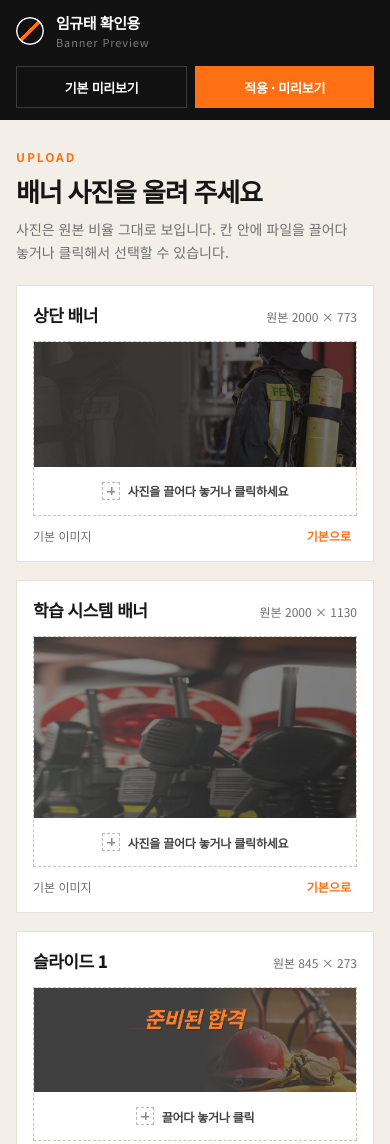
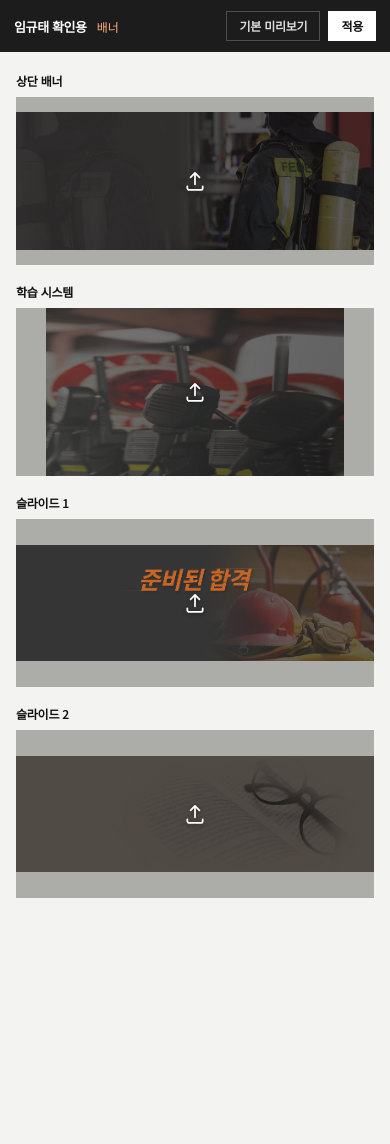
Before and after one commit to changhyun152521/design-check, a plain HTML site: page index.html in a window 390 px wide. Shown: the top 1144 px of the page. After the commit the page ends 954 px from the top, so only its background shows below. Drawn offline with Linux system fonts and the light colour scheme.

Commit message:
업로드 칸을 사진 중앙의 선 아이콘으로 정리하고 상단바를 적용 화면과 맞춘다.

```diff
--- a/css/app.css
+++ b/css/app.css
@@ -1,352 +1,293 @@
 :root {
-  --orange: #fe7013;
-  --orange-dark: #e25f0c;
-  --ink: #161616;
-  --muted: #6f6f6f;
-  --line: #e6e1da;
-  --paper: #f3efe8;
-  --card: #fff;
+  --c: #111;
+  --m: #8a8a8a;
+  --bg: #f3f3f1;
+  --bar: #1c1c1c;
+  --or: #fe7013;
 }
 
 * { box-sizing: border-box; }
-html, body { margin: 0; min-height: 100%; }
+html, body { margin: 0; }
 body.app {
   font-family: "Noto Sans KR", sans-serif;
-  background: var(--paper);
-  color: var(--ink);
-  min-height: 100vh;
+  background: var(--bg);
+  color: var(--c);
   min-height: 100dvh;
 }
-
 .app-upload[hidden],
 .app-preview[hidden] { display: none !important; }
 
-.wrap {
-  width: min(1080px, calc(100% - 48px));
-  margin: 0 auto;
-}
-
-.site-header {
+.bar {
   position: sticky;
   top: 0;
-  z-index: 20;
-  background: #111;
-  color: #fff;
-}
-.site-header .wrap {
+  z-index: 40;
   display: flex;
   align-items: center;
   justify-content: space-between;
   gap: 16px;
-  min-height: 72px;
-  padding: 12px 0;
+  min-height: 52px;
+  padding: 8px 22px;
+  background: var(--bar);
+  color: #fff;
 }
-.brand {
+.bar-left {
+  display: flex;
+  align-items: baseline;
+  gap: 10px;
+  min-width: 0;
+}
+.logo {
+  color: #fff;
+  text-decoration: none;
+  font-size: 13px;
+  font-weight: 700;
+  letter-spacing: -0.03em;
+  white-space: nowrap;
+}
+.bar-note {
+  font-style: normal;
+  font-size: 12px;
+  font-weight: 500;
+  color: #ffb07a;
+  white-space: nowrap;
+}
+.bar-actions {
   display: flex;
   align-items: center;
-  gap: 12px;
-  color: inherit;
-  text-decoration: none;
+  gap: 8px;
+  flex-shrink: 0;
 }
-.brand-mark {
-  width: 28px;
-  height: 28px;
-  border-radius: 50%;
-  box-shadow: inset 0 0 0 1.5px #fff;
-  background:
-    linear-gradient(135deg, transparent 46%, var(--orange) 46% 54%, transparent 54%),
-    #111;
-}
-.brand strong {
-  display: block;
-  font-size: 15px;
-  font-weight: 700;
-  letter-spacing: -0.03em;
-}
-.brand em {
-  display: block;
-  margin-top: 1px;
-  font-style: normal;
-  font-size: 11px;
-  letter-spacing: 0.08em;
-  color: rgba(255,255,255,.45);
-}
-.header-actions { display: flex; gap: 8px; flex-wrap: wrap; }
 
 .btn {
-  height: 42px;
-  padding: 0 16px;
-  border: 1px solid rgba(255,255,255,.18);
-  background: transparent;
-  color: #fff;
-  font-size: 13px;
-  font-weight: 700;
+  height: 30px;
+  padding: 0 12px;
+  border: 1px solid transparent;
+  font: inherit;
+  font-size: 12px;
+  font-weight: 600;
   letter-spacing: -0.02em;
   cursor: pointer;
-  font-family: inherit;
+  line-height: 1;
 }
-.btn:hover { background: rgba(255,255,255,.06); }
-.btn-primary {
-  border-color: var(--orange);
-  background: var(--orange);
+.btn-ghost {
+  background: transparent;
+  border-color: rgba(255,255,255,.22);
+  color: #ddd;
 }
-.btn-primary:hover { background: var(--orange-dark); }
+.btn-ghost:hover {
+  border-color: rgba(255,255,255,.4);
+  color: #fff;
+  background: rgba(255,255,255,.06);
+}
+.btn-solid {
+  background: #fff;
+  color: #111;
+}
+.btn-solid:hover { background: #ececec; }
 
-.intro {
-  padding: 48px 0 12px;
+.seg {
+  display: inline-flex;
+  height: 30px;
+  padding: 2px;
+  background: #111;
+  border: 1px solid rgba(255,255,255,.1);
 }
-.eyebrow {
-  margin: 0 0 10px;
+.seg button {
+  min-width: 52px;
+  height: 100%;
+  border: 0;
+  background: transparent;
+  color: #888;
+  font: inherit;
   font-size: 12px;
   font-weight: 700;
-  letter-spacing: 0.16em;
-  text-transform: uppercase;
-  color: var(--orange);
+  cursor: pointer;
 }
-.intro h1 {
-  margin: 0 0 10px;
-  font-size: clamp(28px, 4vw, 40px);
-  font-weight: 800;
-  letter-spacing: -0.045em;
-  line-height: 1.25;
-  word-break: keep-all;
-}
-.intro-text {
-  margin: 0;
-  max-width: 520px;
-  font-size: 15px;
-  line-height: 1.7;
-  color: var(--muted);
-  word-break: keep-all;
+.seg button.is-on {
+  background: #2a2a2a;
+  color: #fff;
 }
 
-.board { padding: 20px 0 72px; }
-.panel {
-  background: var(--card);
-  border: 1px solid var(--line);
-  padding: 22px;
-  margin-bottom: 18px;
+.page {
+  width: min(920px, calc(100% - 48px));
+  margin: 0 auto;
+  padding: 28px 0 72px;
+  display: grid;
+  grid-template-columns: 1fr 1fr;
+  gap: 22px 18px;
+  align-items: start;
 }
-.panel-head {
+
+.shot { margin: 0; }
+figcaption {
   display: flex;
   align-items: baseline;
   justify-content: space-between;
-  gap: 12px;
-  margin-bottom: 14px;
+  margin-bottom: 8px;
 }
-.panel-head h2 {
-  margin: 0;
-  font-size: 17px;
-  font-weight: 800;
-  letter-spacing: -0.03em;
+figcaption span {
+  font-size: 12px;
+  font-weight: 600;
+  letter-spacing: -0.02em;
 }
-.panel-head span {
-  font-size: 12px;
-  color: var(--muted);
+figcaption button {
+  border: 0;
+  background: none;
+  padding: 0;
+  font: inherit;
+  font-size: 11px;
+  color: var(--m);
+  cursor: pointer;
+  opacity: 0;
+  pointer-events: none;
 }
-.panel-row {
-  display: grid;
-  grid-template-columns: 1fr 1fr;
-  gap: 18px;
+.shot.has-file figcaption button {
+  opacity: 1;
+  pointer-events: auto;
 }
-.panel-row .panel { margin-bottom: 0; }
+figcaption button:hover { color: var(--c); }
 
 .drop {
-  --ratio: 2000 / 773;
-  display: block;
-  border: 1.5px dashed #cfc6ba;
-  background: #faf7f2;
-  cursor: pointer;
-  transition: border-color .2s ease, background .2s ease, box-shadow .2s ease;
-}
-.drop:hover,
-.drop.is-drag {
-  border-color: var(--orange);
-  border-style: solid;
-  background: #fff8f2;
-  box-shadow: inset 0 0 0 1px rgba(254,112,19,.18);
-}
-.drop.is-drag .drop-hint strong { color: var(--orange); }
-.drop input { display: none; }
-.drop-frame {
+  --ratio: 16 / 9;
   position: relative;
   display: block;
   width: 100%;
-  aspect-ratio: var(--ratio);
-  background: #ece7e0;
+  height: 210px;
+  background: #d8d8d4;
+  cursor: pointer;
+  overflow: hidden;
 }
-.drop-frame img {
+.drop input { display: none; }
+.drop img {
   position: absolute;
   inset: 0;
   width: 100%;
   height: 100%;
   object-fit: contain;
   object-position: center;
+  pointer-events: none;
+  user-select: none;
 }
-.drop-frame img.preview { display: none; }
+.drop img.preview { display: none; }
 .drop.has-file img.preview { display: block; }
 .drop.has-file img.preview-default { display: none; }
-.drop-hint {
+.drop::before {
+  content: "";
+  position: absolute;
+  inset: 8px;
+  z-index: 1;
+  border: 1.5px dashed transparent;
+  pointer-events: none;
+  transition: border-color .18s ease;
+}
+.drop::after {
+  content: "";
+  position: absolute;
+  inset: 0;
+  background: rgba(17,17,17,.22);
+  opacity: 1;
+  transition: background-color .18s ease;
+}
+.swap {
+  position: absolute;
+  left: 50%;
+  top: 50%;
+  z-index: 2;
+  width: 32px;
+  height: 32px;
+  margin: -16px 0 0 -16px;
+  background: none;
+  color: #fff;
+  pointer-events: none;
   display: flex;
   align-items: center;
   justify-content: center;
-  gap: 8px;
-  min-height: 48px;
-  padding: 10px 12px;
-  border-top: 1.5px dashed inherit;
-  border-top-color: #cfc6ba;
-  background: #fff;
+  filter: drop-shadow(0 1px 2px rgba(0,0,0,.45));
+  transition: transform .18s ease, opacity .18s ease;
 }
-.drop:hover .drop-hint,
-.drop.is-drag .drop-hint { border-top-color: var(--orange); }
-.drop-hint i {
-  width: 18px;
-  height: 18px;
-  border: 1.5px dashed #bbb;
-  background:
-    linear-gradient(#8a8a8a, #8a8a8a) center 8px / 8px 1.5px no-repeat,
-    linear-gradient(#8a8a8a, #8a8a8a) 8px 4px / 1.5px 8px no-repeat;
+.swap svg {
+  width: 32px;
+  height: 32px;
+  display: block;
 }
-.drop-hint strong {
-  font-size: 13px;
-  font-weight: 700;
-  letter-spacing: -0.02em;
-  color: #444;
+.drop:hover::after,
+.drop:focus-within::after {
+  background: rgba(17,17,17,.38);
 }
-.drop-meta {
-  display: flex;
-  align-items: center;
-  justify-content: space-between;
-  gap: 8px;
-  margin-top: 10px;
-  font-size: 12px;
-  color: var(--muted);
+.drop:hover .swap,
+.drop:focus-within .swap {
+  transform: scale(1.12);
 }
-.drop-meta button {
-  border: 0;
-  background: transparent;
-  color: var(--orange);
-  font-size: 12px;
-  font-weight: 700;
-  cursor: pointer;
-  font-family: inherit;
+.drop.is-drag::before {
+  border-color: rgba(255,255,255,.88);
 }
+.drop.is-drag::after {
+  background: rgba(17,17,17,.52);
+}
+.drop.is-drag .swap {
+  transform: scale(1.18);
+}
+.file {
+  margin: 6px 0 0;
+  font-size: 11px;
+  color: var(--m);
+}
+.file:empty { display: none; }
 
 .app-preview {
-  height: 100vh;
   height: 100dvh;
   display: flex;
   flex-direction: column;
   background: #111;
 }
-.preview-toolbar {
-  flex: 0 0 auto;
-  display: flex;
-  align-items: center;
-  justify-content: space-between;
-  gap: 12px;
-  padding: 10px 14px;
-  background: #1c1c1c;
-  color: #fff;
-}
-.preview-toolbar .title {
-  font-size: 13px;
-  font-weight: 700;
-  letter-spacing: -0.02em;
-}
-.preview-toolbar .title em {
-  font-style: normal;
-  color: #ffb07a;
-  margin-left: 8px;
-  font-weight: 500;
-}
-.toolbar-right {
-  display: flex;
-  align-items: center;
-  gap: 8px;
-}
-.device-toggle {
-  display: inline-flex;
-  border: 1px solid #3a3a3a;
-  background: #2a2a2a;
-  overflow: hidden;
-}
-.device-toggle button {
-  min-width: 72px;
-  height: 36px;
-  border: 0;
-  background: transparent;
-  font-size: 13px;
-  font-weight: 700;
-  color: #bbb;
-  cursor: pointer;
-  font-family: inherit;
-}
-.device-toggle button.is-on {
-  background: var(--orange);
-  color: #fff;
-}
-.preview-toolbar .btn {
-  height: 36px;
-  border-color: #444;
-  color: #eee;
-}
+.app-preview .bar { flex-shrink: 0; }
 .preview-stage {
-  flex: 1 1 auto;
+  flex: 1;
   min-height: 0;
   display: flex;
   justify-content: center;
   background: #0d0d0d;
 }
-.preview-stage.is-pc {
-  overflow: hidden;
-  align-items: flex-start;
-}
+.preview-stage.is-pc { overflow: hidden; align-items: flex-start; }
 .preview-stage.is-pc .phone {
   flex: 0 0 1440px;
   width: 1440px;
   min-width: 1440px;
-  height: calc((100dvh - 56px) / var(--pc-scale, 1));
+  height: calc((100dvh - 52px) / var(--pc-scale, 1));
   transform: scale(var(--pc-scale, 1));
   transform-origin: top center;
 }
 .preview-stage.is-mobile {
   align-items: center;
-  padding: 18px 12px;
+  padding: 16px 12px;
 }
 .preview-stage.is-mobile .phone {
   width: 390px;
   max-width: 100%;
   height: 100%;
-  max-height: calc(100dvh - 92px);
+  max-height: calc(100dvh - 84px);
   border: 10px solid #1a1a1a;
   border-radius: 28px;
 }
 .phone { overflow: hidden; background: #fff; }
-.phone iframe {
-  width: 100%;
-  height: 100%;
-  border: 0;
-  display: block;
+.phone iframe { width: 100%; height: 100%; border: 0; display: block; }
+
+@media (max-width: 760px) {
+  .bar {
+    padding: 8px 14px;
+    flex-wrap: wrap;
+  }
+  .page {
+    width: calc(100% - 32px);
+    grid-template-columns: 1fr;
+    gap: 18px;
+    padding: 20px 0 56px;
+  }
+  .drop { height: 168px; }
+  .swap {
+    width: 28px;
+    height: 28px;
+    margin: -14px 0 0 -14px;
+  }
+  .swap svg { width: 28px; height: 28px; }
 }
-
-@media (max-width: 800px) {
-  .wrap { width: calc(100% - 32px); }
-  .site-header .wrap {
-    min-height: 0;
-    padding: 12px 0;
-    flex-direction: column;
-    align-items: stretch;
-  }
-  .header-actions { width: 100%; }
-  .header-actions .btn { flex: 1 1 auto; }
-  .intro { padding: 28px 0 8px; }
-  .intro h1 { font-size: 26px; }
-  .intro-text { font-size: 14px; }
-  .board { padding: 12px 0 40px; }
-  .panel { padding: 16px; }
-  .panel-row { grid-template-columns: 1fr; }
-  .drop-hint strong { font-size: 12px; }
-  .preview-toolbar { flex-wrap: wrap; }
-  .toolbar-right { width: 100%; justify-content: space-between; }
-}
--- a/index.html
+++ b/index.html
@@ -9,140 +9,119 @@
   <meta property="og:title" content="임규태 확인용">
   <meta property="og:description" content="배너 사진을 올리고 홈페이지에 적용해 미리 확인합니다.">
   <meta property="og:image" content="site/img/common/og-share.png">
-  <link rel="stylesheet" href="https://fonts.googleapis.com/css2?family=Noto+Sans+KR:wght@400;500;600;700;800&display=swap">
-  <link rel="stylesheet" href="css/app.css">
+  <link rel="stylesheet" href="https://fonts.googleapis.com/css2?family=Noto+Sans+KR:wght@400;500;600;700&display=swap">
+  <link rel="stylesheet" href="css/app.css?v=13">
 </head>
 <body class="app">
   <section class="app-upload" id="uploadView">
-    <header class="site-header">
-      <div class="wrap">
-        <a class="brand" href="./">
-          <span class="brand-mark" aria-hidden="true"></span>
-          <span>
-            <strong>임규태 확인용</strong>
-            <em>Banner Preview</em>
-          </span>
-        </a>
-        <nav class="header-actions">
-          <button type="button" class="btn" id="btnPreviewDefault">기본 미리보기</button>
-          <button type="button" class="btn btn-primary" id="btnPreview">적용 · 미리보기</button>
-        </nav>
+    <header class="bar">
+      <div class="bar-left">
+        <a class="logo" href="./">임규태 확인용</a>
+        <span class="bar-note">배너</span>
+      </div>
+      <div class="bar-actions">
+        <button type="button" class="btn btn-ghost" id="btnPreviewDefault">기본 미리보기</button>
+        <button type="button" class="btn btn-solid" id="btnPreview">적용</button>
       </div>
     </header>
 
-    <section class="intro">
-      <div class="wrap">
-        <p class="eyebrow">Upload</p>
-        <h1>배너 사진을 올려 주세요</h1>
-        <p class="intro-text">사진은 원본 비율 그대로 보입니다. 칸 안에 파일을 끌어다 놓거나 클릭해서 선택할 수 있습니다.</p>
-      </div>
-    </section>
+    <main class="page">
+      <figure class="shot">
+        <figcaption>
+          <span>상단 배너</span>
+          <button type="button" data-clear>되돌리기</button>
+        </figcaption>
+        <label class="drop" data-ratio="2000 / 773" style="--ratio:2000 / 773" aria-label="상단 배너 올리기">
+          <input id="fileTop" type="file" accept="image/*">
+          <img class="preview-default" src="site/img/common/head_bg.png" alt="">
+          <img class="preview" alt="">
+          <em class="swap" aria-hidden="true">
+            <svg viewBox="0 0 24 24" fill="none">
+              <path d="M12 14.8V5.6" stroke="currentColor" stroke-width="1.5" stroke-linecap="round"/>
+              <path d="M8.2 8.8 12 5l3.8 3.8" stroke="currentColor" stroke-width="1.5" stroke-linecap="round" stroke-linejoin="round"/>
+              <path d="M5.4 16.6v1.4A1.7 1.7 0 0 0 7.1 19.7h9.8a1.7 1.7 0 0 0 1.7-1.7v-1.4" stroke="currentColor" stroke-width="1.5" stroke-linecap="round"/>
+            </svg>
+          </em>
+        </label>
+        <p class="file" data-filename></p>
+      </figure>
 
-    <main class="board">
-      <div class="wrap">
-        <article class="panel">
-          <header class="panel-head">
-            <h2>상단 배너</h2>
-            <span>원본 2000 × 773</span>
-          </header>
-          <label class="drop" data-ratio="2000 / 773" style="--ratio:2000 / 773">
-            <input id="fileTop" type="file" accept="image/*">
-            <span class="drop-frame">
-              <img class="preview-default" src="site/img/common/head_bg.png" alt="상단 배너 기본 이미지">
+      <figure class="shot">
+        <figcaption>
+          <span>학습 시스템</span>
+          <button type="button" data-clear>되돌리기</button>
+        </figcaption>
+        <label class="drop" data-ratio="2000 / 1130" style="--ratio:2000 / 1130" aria-label="학습 시스템 배너 올리기">
+          <input id="fileSystem" type="file" accept="image/*">
+          <img class="preview-default" src="site/img/main/inc02/in02_bg.png" alt="">
           <img class="preview" alt="">
-            </span>
-            <span class="drop-hint">
-              <i aria-hidden="true"></i>
-              <strong>사진을 끌어다 놓거나 클릭하세요</strong>
-            </span>
+          <em class="swap" aria-hidden="true">
+            <svg viewBox="0 0 24 24" fill="none">
+              <path d="M12 14.8V5.6" stroke="currentColor" stroke-width="1.5" stroke-linecap="round"/>
+              <path d="M8.2 8.8 12 5l3.8 3.8" stroke="currentColor" stroke-width="1.5" stroke-linecap="round" stroke-linejoin="round"/>
+              <path d="M5.4 16.6v1.4A1.7 1.7 0 0 0 7.1 19.7h9.8a1.7 1.7 0 0 0 1.7-1.7v-1.4" stroke="currentColor" stroke-width="1.5" stroke-linecap="round"/>
+            </svg>
+          </em>
         </label>
-          <div class="drop-meta">
-            <span data-filename>기본 이미지</span>
-            <button type="button" data-clear>기본으로</button>
-          </div>
-        </article>
+        <p class="file" data-filename></p>
+      </figure>
 
-        <article class="panel">
-          <header class="panel-head">
-            <h2>학습 시스템 배너</h2>
-            <span>원본 2000 × 1130</span>
-          </header>
-          <label class="drop" data-ratio="2000 / 1130" style="--ratio:2000 / 1130">
-            <input id="fileSystem" type="file" accept="image/*">
-            <span class="drop-frame">
-              <img class="preview-default" src="site/img/main/inc02/in02_bg.png" alt="학습 시스템 배너 기본 이미지">
+      <figure class="shot">
+        <figcaption>
+          <span>슬라이드 1</span>
+          <button type="button" data-clear>되돌리기</button>
+        </figcaption>
+        <label class="drop" data-ratio="845 / 273" style="--ratio:845 / 273" aria-label="슬라이드 1 올리기">
+          <input id="fileSlide1" type="file" accept="image/*">
+          <img class="preview-default" src="site/img/main/inc01/banner01.png" alt="">
           <img class="preview" alt="">
-            </span>
-            <span class="drop-hint">
-              <i aria-hidden="true"></i>
-              <strong>사진을 끌어다 놓거나 클릭하세요</strong>
-            </span>
+          <em class="swap" aria-hidden="true">
+            <svg viewBox="0 0 24 24" fill="none">
+              <path d="M12 14.8V5.6" stroke="currentColor" stroke-width="1.5" stroke-linecap="round"/>
+              <path d="M8.2 8.8 12 5l3.8 3.8" stroke="currentColor" stroke-width="1.5" stroke-linecap="round" stroke-linejoin="round"/>
+              <path d="M5.4 16.6v1.4A1.7 1.7 0 0 0 7.1 19.7h9.8a1.7 1.7 0 0 0 1.7-1.7v-1.4" stroke="currentColor" stroke-width="1.5" stroke-linecap="round"/>
+            </svg>
+          </em>
         </label>
-          <div class="drop-meta">
-            <span data-filename>기본 이미지</span>
-            <button type="button" data-clear>기본으로</button>
-          </div>
-        </article>
+        <p class="file" data-filename></p>
+      </figure>
 
-        <div class="panel-row">
-          <article class="panel">
-            <header class="panel-head">
-              <h2>슬라이드 1</h2>
-              <span>원본 845 × 273</span>
-            </header>
-            <label class="drop" data-ratio="845 / 273" style="--ratio:845 / 273">
-              <input id="fileSlide1" type="file" accept="image/*">
-              <span class="drop-frame">
-                <img class="preview-default" src="site/img/main/inc01/banner01.png" alt="슬라이드 1 기본 이미지">
+      <figure class="shot">
+        <figcaption>
+          <span>슬라이드 2</span>
+          <button type="button" data-clear>되돌리기</button>
+        </figcaption>
+        <label class="drop" data-ratio="845 / 273" style="--ratio:845 / 273" aria-label="슬라이드 2 올리기">
+          <input id="fileSlide2" type="file" accept="image/*">
+          <img class="preview-default" src="site/img/main/inc01/banner03.png" alt="">
           <img class="preview" alt="">
-              </span>
-              <span class="drop-hint">
-                <i aria-hidden="true"></i>
-                <strong>끌어다 놓거나 클릭</strong>
-              </span>
+          <em class="swap" aria-hidden="true">
+            <svg viewBox="0 0 24 24" fill="none">
+              <path d="M12 14.8V5.6" stroke="currentColor" stroke-width="1.5" stroke-linecap="round"/>
+              <path d="M8.2 8.8 12 5l3.8 3.8" stroke="currentColor" stroke-width="1.5" stroke-linecap="round" stroke-linejoin="round"/>
+              <path d="M5.4 16.6v1.4A1.7 1.7 0 0 0 7.1 19.7h9.8a1.7 1.7 0 0 0 1.7-1.7v-1.4" stroke="currentColor" stroke-width="1.5" stroke-linecap="round"/>
+            </svg>
+          </em>
         </label>
-            <div class="drop-meta">
-              <span data-filename>기본 이미지</span>
-              <button type="button" data-clear>기본으로</button>
-            </div>
-          </article>
-          <article class="panel">
-            <header class="panel-head">
-              <h2>슬라이드 2</h2>
-              <span>원본 845 × 273</span>
-            </header>
-            <label class="drop" data-ratio="845 / 273" style="--ratio:845 / 273">
-              <input id="fileSlide2" type="file" accept="image/*">
-              <span class="drop-frame">
-                <img class="preview-default" src="site/img/main/inc01/banner03.png" alt="슬라이드 2 기본 이미지">
-                <img class="preview" alt="">
-              </span>
-              <span class="drop-hint">
-                <i aria-hidden="true"></i>
-                <strong>끌어다 놓거나 클릭</strong>
-              </span>
-            </label>
-            <div class="drop-meta">
-              <span data-filename>기본 이미지</span>
-              <button type="button" data-clear>기본으로</button>
-            </div>
-          </article>
-        </div>
-      </div>
+        <p class="file" data-filename></p>
+      </figure>
     </main>
   </section>
 
   <section class="app-preview" id="previewView" hidden>
-    <div class="preview-toolbar">
-      <div class="title">이창현수학 미리보기<em id="modeLabel">PC</em></div>
-      <div class="toolbar-right">
-        <div class="device-toggle" role="group" aria-label="미리보기 기기">
+    <header class="bar">
+      <div class="bar-left">
+        <span class="logo">이창현수학 미리보기</span>
+        <em class="bar-note" id="modeLabel">PC</em>
+      </div>
+      <div class="bar-actions">
+        <div class="seg" role="group" aria-label="미리보기 기기">
           <button type="button" data-device="pc" class="is-on">PC</button>
           <button type="button" data-device="mobile">모바일</button>
         </div>
-        <button type="button" class="btn" id="btnBack">배너 다시 올리기</button>
+        <button type="button" class="btn btn-ghost" id="btnBack">배너 다시 올리기</button>
       </div>
-    </div>
+    </header>
     <div class="preview-stage is-pc" id="previewStage">
       <div class="phone" id="phoneFrame">
         <iframe id="previewFrame" title="이창현수학 홈페이지 미리보기"></iframe>
--- a/js/app.js
+++ b/js/app.js
@@ -56,8 +56,15 @@
     var drop = input.closest(".drop");
     var img = drop.querySelector("img.preview");
     var fallback = drop.querySelector("img.preview-default");
+    var shot = drop.closest(".shot");
     var nameEl = drop.parentElement.querySelector("[data-filename]");
     var clearBtn = drop.parentElement.querySelector("[data-clear]");
+    var dragDepth = 0;
+
+    function markFile(on) {
+      drop.classList.toggle("has-file", on);
+      if (shot) shot.classList.toggle("has-file", on);
+    }
 
     function setRatio(image) {
       if (!image || !image.naturalWidth || !image.naturalHeight) return;
@@ -79,7 +86,7 @@
       banners[key] = url;
       img.onload = function () { setRatio(img); };
       img.src = url;
-      drop.classList.add("has-file");
+      markFile(true);
       if (nameEl) nameEl.textContent = file.name;
     }
 
@@ -87,15 +94,21 @@
       if (input.files && input.files[0]) applyFile(input.files[0]);
     });
 
+    drop.addEventListener("dragenter", function (e) {
+      e.preventDefault();
+      dragDepth += 1;
+      drop.classList.add("is-drag");
+    });
     drop.addEventListener("dragover", function (e) {
       e.preventDefault();
-      drop.classList.add("is-drag");
     });
     drop.addEventListener("dragleave", function () {
-      drop.classList.remove("is-drag");
+      dragDepth = Math.max(0, dragDepth - 1);
+      if (!dragDepth) drop.classList.remove("is-drag");
     });
     drop.addEventListener("drop", function (e) {
       e.preventDefault();
+      dragDepth = 0;
       drop.classList.remove("is-drag");
       var file = e.dataTransfer && e.dataTransfer.files && e.dataTransfer.files[0];
       applyFile(file);
@@ -108,10 +121,10 @@
         banners[key] = "";
         input.value = "";
         img.removeAttribute("src");
-        drop.classList.remove("has-file");
+        markFile(false);
         resetRatio();
         if (fallback) setRatio(fallback);
-        if (nameEl) nameEl.textContent = "기본 이미지";
+        if (nameEl) nameEl.textContent = "";
       });
     }
   }
```
Lines whose indentation alone changed are shown as unchanged.
